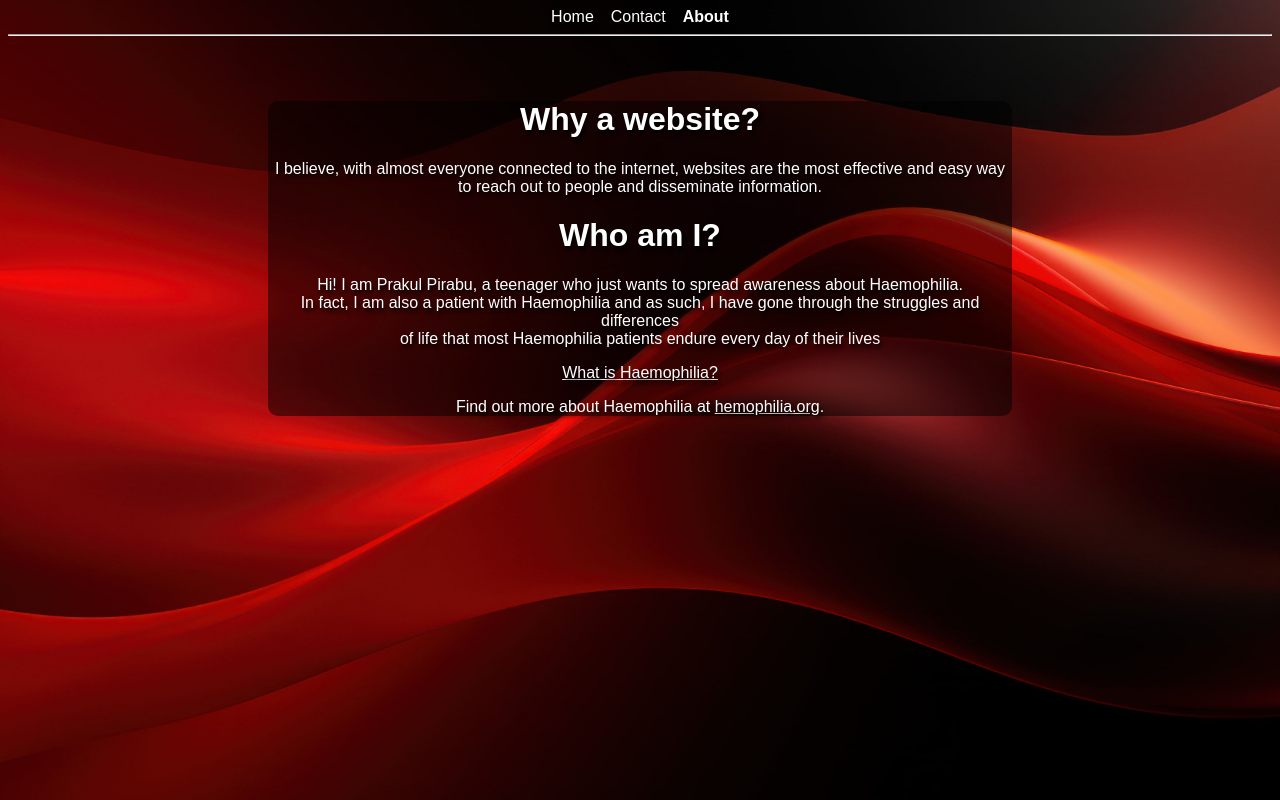
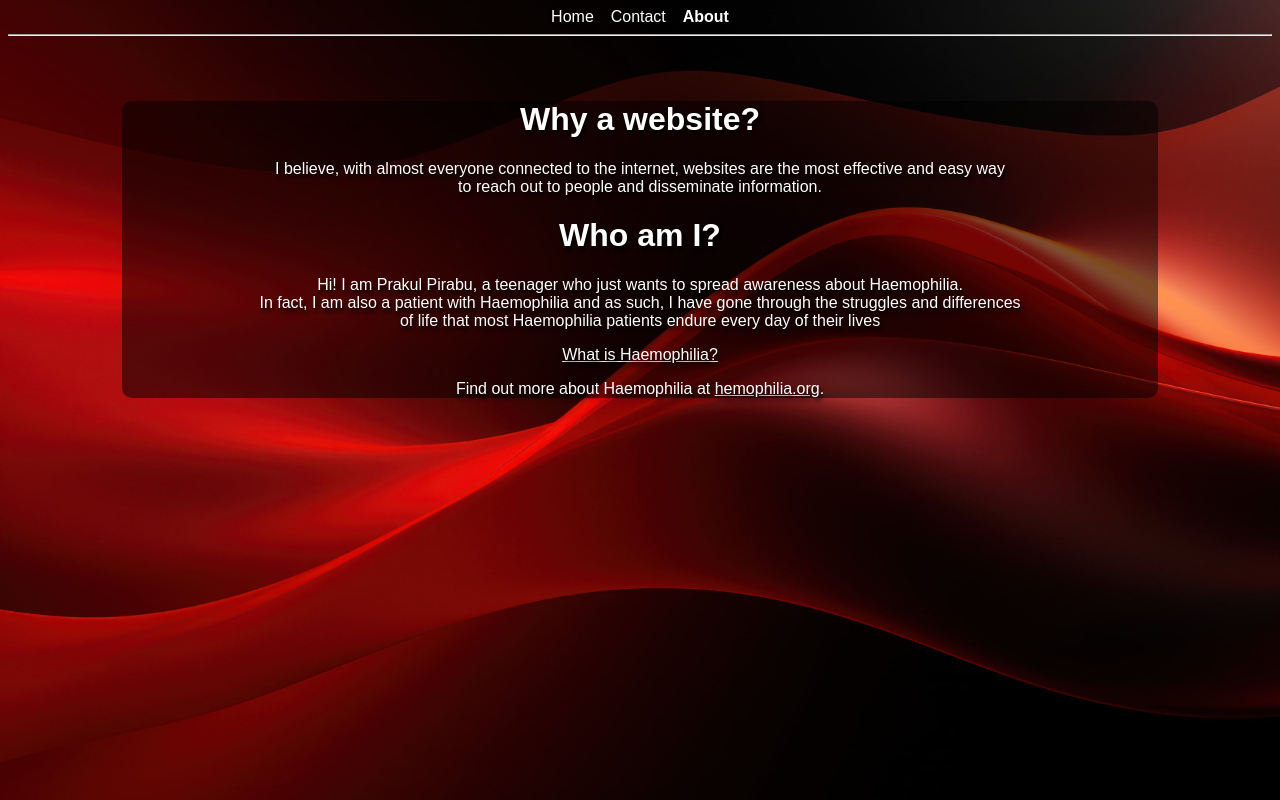
Before and after one commit to Prakul-Pirabu/Prakul-Pirabu.github.io, a plain HTML site: page about.html in a window 1280 px wide. Drawn offline with Linux system fonts and the light colour scheme.

Commit message:
Update style.css

```diff
--- a/style.css
+++ b/style.css
@@ -35,8 +35,8 @@ a:hover{
     background-color: rgba(0, 0, 0, 0.5);
     border-radius: 10px;
 
-    margin-left: 20.6%;
-    margin-right: 20.6%;
+    margin-left: 9%;
+    margin-right: 9%;
 
 }
 
@@ -56,10 +56,6 @@ a.contactdetails{
 
 h1.aboutquestion1{
     font-size: xx-large;
-
-    margin-left: 20.6%;
-    margin-right: 20.6%;
-
 }
 
 h1.aboutquestion2{
```
